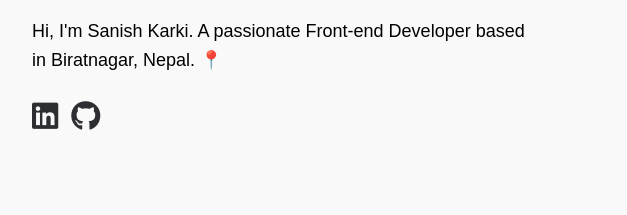
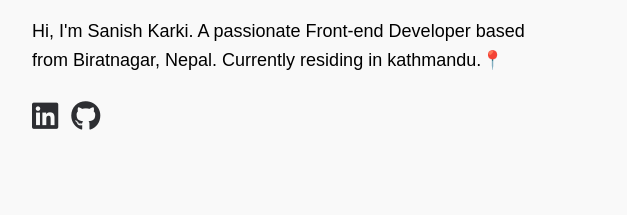
Before and after one commit to sanishkarkee/Blob-Profile-Image, a plain HTML site: page index.html in a window 1280 px wide. Shown: the part 323-538 px from the top of the page, 133-760 px from the left. Drawn offline with Linux system fonts and the light colour scheme.

Commit message:
Last commit

```diff
--- a/index.html
+++ b/index.html
@@ -23,8 +23,8 @@
                 alt="waving_hand"
               />
               <p>
-                Hi, I'm Sanish Karki. A passionate Front-end Developer based in
-                Biratnagar, Nepal. 📍
+                Hi, I'm Sanish Karki. A passionate Front-end Developer based
+                from Biratnagar, Nepal. Currently residing in kathmandu.📍
               </p>
               <span
                 ><a
```
